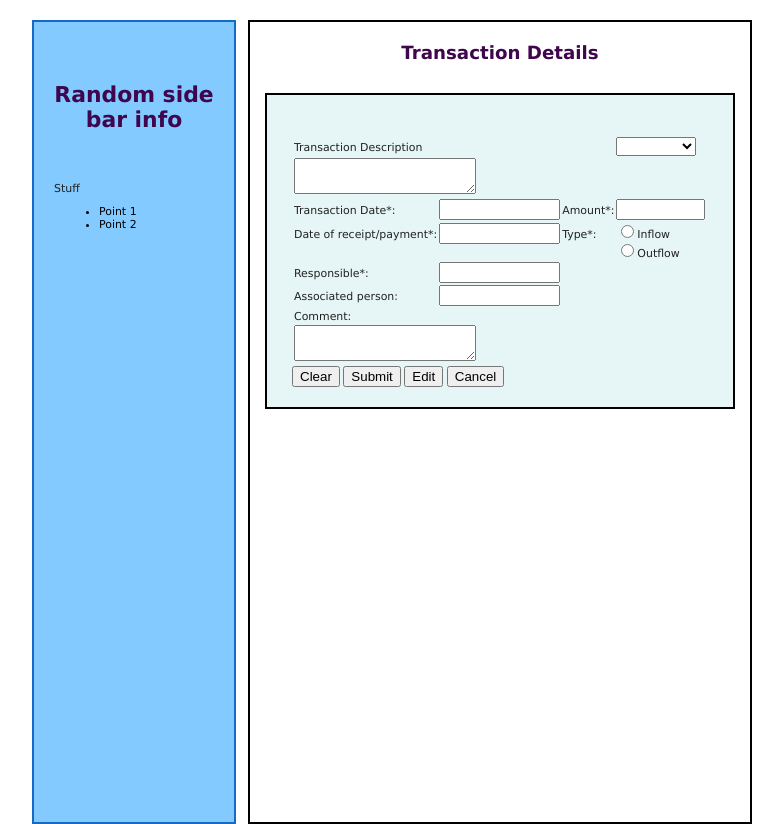
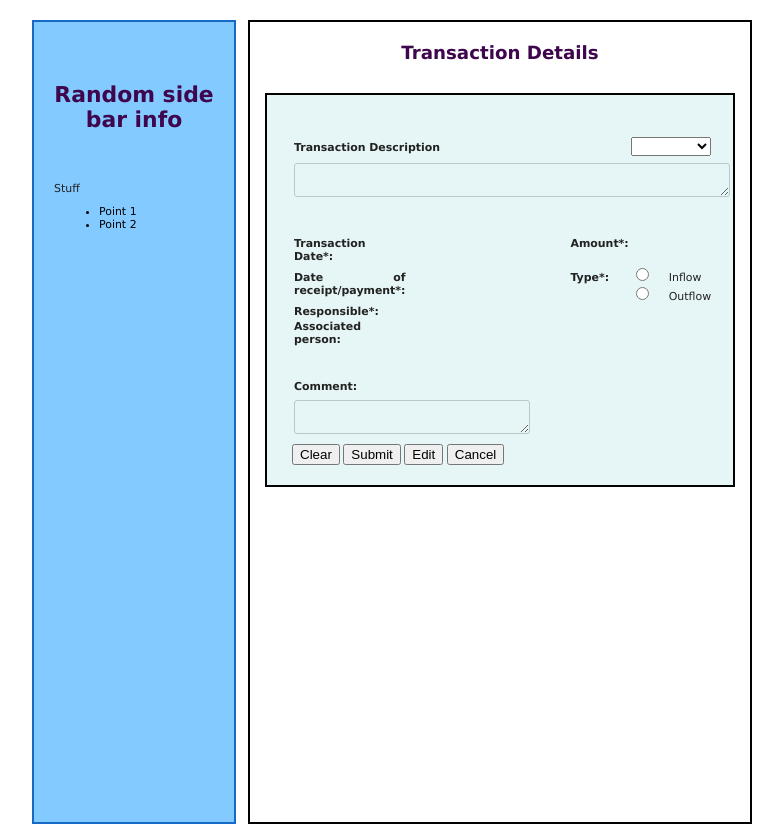
Before and after one commit to d3v-null/Transactions, a PHP site: page /transactionDraft.php?id=1 in a window 1280 px wide. Shown: the whole page, without its empty margins (248-1031 px from the left). Run offline with PHP 8.4, Linux system fonts and the light colour scheme; data that the repository does not hold is empty.

Commit message:
Update styling.css

```diff
--- a/src/styling.css
+++ b/src/styling.css
@@ -1,4 +1,3 @@
-
 #search-box
 {
 	width: 100%;
@@ -149,3 +148,81 @@ ul
 }
 
 /*******************************************************************/
+
+/* Forms */
+
+td.transactionTitle
+{
+	font-weight: bold;
+}
+
+/* TODO : make title for uppercase and importante headings*/
+
+td.spaceBelow
+{
+	padding-bottom: 30px;
+}
+
+
+input[readonly="readonly"]
+{
+	background-color:#E6F5F5;
+	border: 0;
+}
+
+::-moz-focus-inner {
+    border: 0;
+    padding: 0;
+}
+
+textarea[readonly="readonly"]
+{
+	background-color:#E6F5F5;
+	border: 1px solid #B7C8CF;
+}
+
+textarea[readonly="readonly"]:focus
+{
+	 -moz-transition: none;
+    -webkit-transition: none;
+    transition: none;
+	border: 1px solid #2680A1;
+    -moz-border-radius: none;
+	-webkit-box-shadow:none;
+	box-shadow: none;
+}
+
+
+textarea
+{
+	padding : 5px;
+	margin: 5px 0;
+	font-size: 10px;
+	outline: none;
+	width: 100%;
+ -webkit-border-radius: 3px;
+    -moz-border-radius: 3px;
+    border-radius: 3px;
+    border: 1px solid #ccc;
+    -webkit-transition: .3s ease-in-out;
+    -moz-transition: .3s ease-in-out;
+}
+
+textarea:focus {
+	border: 1px solid #fafafa;
+	-webkit-box-shadow: 0px 0px 4px #007eff;
+	-moz-box-shadow: 0px 0px 3px #007eff;
+	box-shadow: 0px 0px 3px #007eff;
+}
+
+.data
+{
+	font-size:10px;
+	margin-right:20px;
+	padding-left:5px;
+}
+
+.col2
+{
+	padding-left:50px;
+}
```
